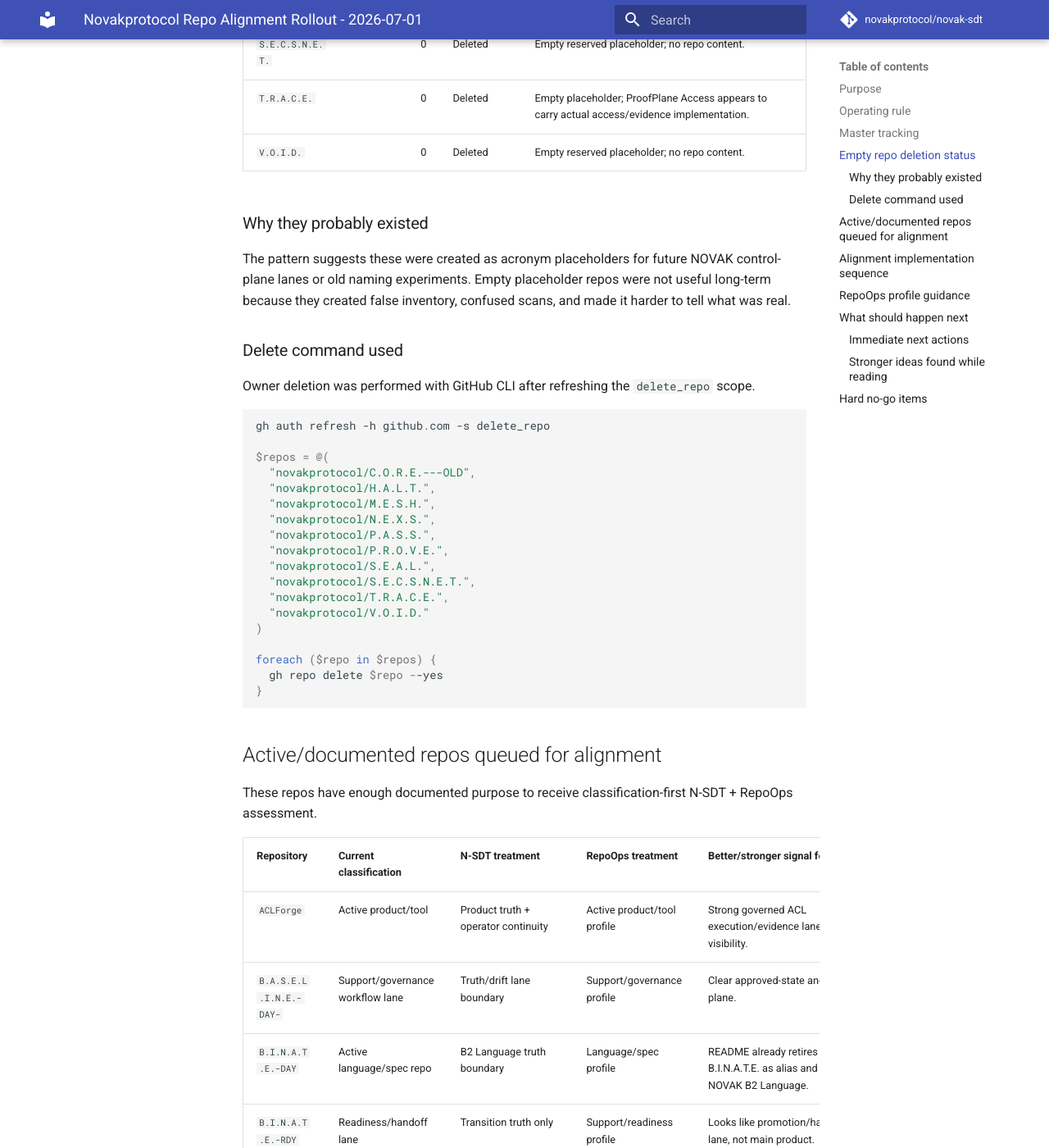
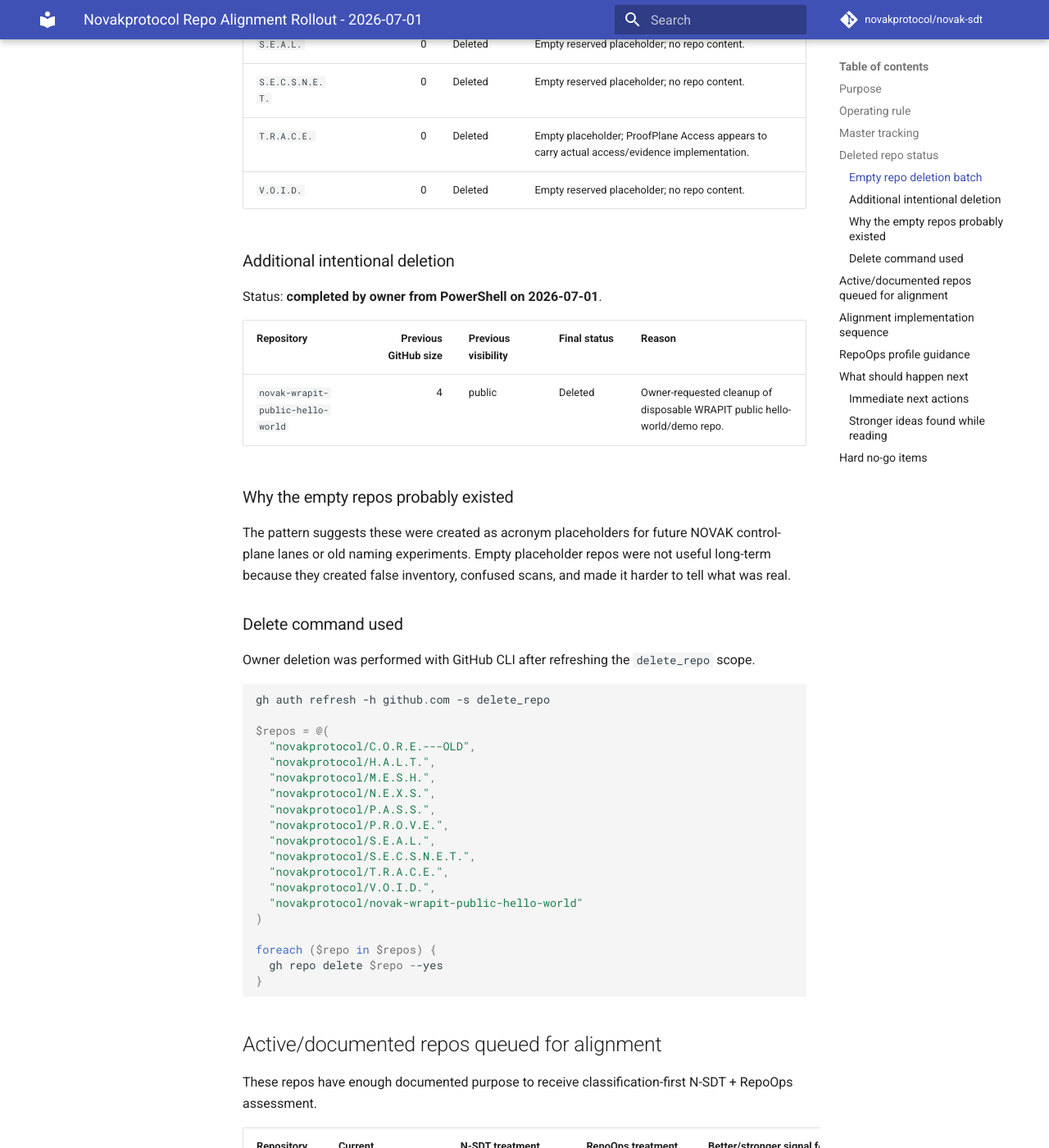
Before and after one commit to novakprotocol/novak-sdt, an MkDocs documentation site: the page built from docs/org/novakprotocol_repo_alignment_rollout_20260701.md, in a window 1280 px wide and 1400 px high, scrolled down 1408 px. Shown: the whole window at 82% size. Built offline with MkDocs 1.6.1 and Material for MkDocs 9.7.7, drawn with Linux system fonts in a browser that asks for light colours; comment, search, counter and statistics services are not loaded; some of the changed text lies outside the part shown.

Commit message:
docs: record deleted WRAPIT hello world repo

```diff
--- a/docs/org/novakprotocol_repo_alignment_rollout_20260701.md
+++ b/docs/org/novakprotocol_repo_alignment_rollout_20260701.md
@@ -21,7 +21,9 @@ Master issue:
 
 - https://github.com/novakprotocol/novak-sdt/issues/52
 
-## Empty repo deletion status
+## Deleted repo status
+
+### Empty repo deletion batch
 
 Status: **completed by owner from PowerShell on 2026-07-01**.
 
@@ -40,7 +42,15 @@ The following repos were first verified through GitHub repository metadata as `s
 | `T.R.A.C.E.` | 0 | Deleted | Empty placeholder; ProofPlane Access appears to carry actual access/evidence implementation. |
 | `V.O.I.D.` | 0 | Deleted | Empty reserved placeholder; no repo content. |
 
-### Why they probably existed
+### Additional intentional deletion
+
+Status: **completed by owner from PowerShell on 2026-07-01**.
+
+| Repository | Previous GitHub size | Previous visibility | Final status | Reason |
+|---|---:|---|---|---|
+| `novak-wrapit-public-hello-world` | 4 | public | Deleted | Owner-requested cleanup of disposable WRAPIT public hello-world/demo repo. |
+
+### Why the empty repos probably existed
 
 The pattern suggests these were created as acronym placeholders for future NOVAK control-plane lanes or old naming experiments. Empty placeholder repos were not useful long-term because they created false inventory, confused scans, and made it harder to tell what was real.
 
@@ -61,7 +71,8 @@ $repos = @(
   "novakprotocol/S.E.A.L.",
   "novakprotocol/S.E.C.S.N.E.T.",
   "novakprotocol/T.R.A.C.E.",
-  "novakprotocol/V.O.I.D."
+  "novakprotocol/V.O.I.D.",
+  "novakprotocol/novak-wrapit-public-hello-world"
 )
 
 foreach ($repo in $repos) {
@@ -91,7 +102,7 @@ These repos have enough documented purpose to receive classification-first N-SDT
 | `TouchDeck` | Historical/source-accounting and migration reference | Predecessor truth and migration residue | Historical/source-accounting profile | Valuable source-accounting repo for N-CTRL; do not port wholesale. | https://github.com/novakprotocol/TouchDeck/issues/265 |
 | `V.I.S.O.R.` | Active visibility/glass product | Visibility layer truth | Active product profile | Strong rule: displays upstream truth, is not truth source. | https://github.com/novakprotocol/V.I.S.O.R./issues/1 |
 | `va-location-reference-catalog` | Data/reference repo | Public-data truth boundary | Data/reference profile | Correctly separate from N-X; public-source only. | https://github.com/novakprotocol/va-location-reference-catalog/issues/15 |
-| `W.R.A.P.I.T.` | Active CLI/evidence tool | Thin wrapper truth | CLI/tool profile | Strong focused lane; do not inflate into policy engine/orchestrator. | https://github.com/novakprotocol/W.R.A.P.I.T./issues/2 |
+| `W.R.A.P.I.T.` | Active CLI/evidence tool | Thin wrapper truth | CLI/tool profile | Strong focused lane; do not inflate into policy engine/orchestrator. Deleted public hello-world/demo repo should not be treated as the canonical WRAPIT proof source. | https://github.com/novakprotocol/W.R.A.P.I.T./issues/2 |
 | `N-TRFACE` | Active command-interface backend | Command backend truth + N-App bridge status | Python/product profile | Should use `speech-protocol-lab` only as selective research input, not migration source. | https://github.com/novakprotocol/N-TRFACE/issues/4 |
 
 ## Alignment implementation sequence
@@ -126,12 +137,13 @@ For each active/documented repo:
 ### Immediate next actions
 
 1. Keep the deleted empty repos deleted; do not recreate placeholders without a concrete implementation plan.
-2. Start active alignment with `novare`, `nsip`, `W.R.A.P.I.T.`, `niat`, and `N-TRFACE` because they have the clearest active implementation signal.
-3. For each, run N-SDT report-only and RepoOps dry-run.
-4. Create PRs only for real gaps.
-5. Do not modify `TouchDeck` beyond source-accounting and migration-residue documentation.
-6. Review `SSHIT` naming/description separately; product appears to be ProofPlane Access.
-7. Treat the deleted `P.R.O.V.E.` and `T.R.A.C.E.` placeholders as removed from active inventory unless a future deliberate repo is created with real content.
+2. Keep `novak-wrapit-public-hello-world` deleted unless a future public WRAPIT sample repo is created intentionally with clear README, license/rights, and public-safe proof boundary.
+3. Start active alignment with `novare`, `nsip`, `W.R.A.P.I.T.`, `niat`, and `N-TRFACE` because they have the clearest active implementation signal.
+4. For each, run N-SDT report-only and RepoOps dry-run.
+5. Create PRs only for real gaps.
+6. Do not modify `TouchDeck` beyond source-accounting and migration-residue documentation.
+7. Review `SSHIT` naming/description separately; product appears to be ProofPlane Access.
+8. Treat the deleted `P.R.O.V.E.` and `T.R.A.C.E.` placeholders as removed from active inventory unless a future deliberate repo is created with real content.
 
 ### Stronger ideas found while reading
 
@@ -142,10 +154,12 @@ For each active/documented repo:
 - `speech-protocol-lab` should remain a small lab, not a migration source for N-TRFACE.
 - `TouchDeck` remains useful as predecessor/source-accounting for N-CTRL, but should not be treated as the current product.
 - The DAY repos are not random junk; they look like workflow planes: baseline, build, change, and B2 transition lanes.
+- The deleted WRAPIT public hello-world repo was not canonical WRAPIT. Canonical WRAPIT remains `W.R.A.P.I.T.`.
 
 ## Hard no-go items
 
 - Do not recreate empty placeholder repos without a real implementation plan.
+- Do not recreate public demo/sample repos without clear public-safe boundaries.
 - Do not rename repos during this pass.
 - Do not claim release readiness.
 - Do not claim hosted CI passed without evidence.
```
